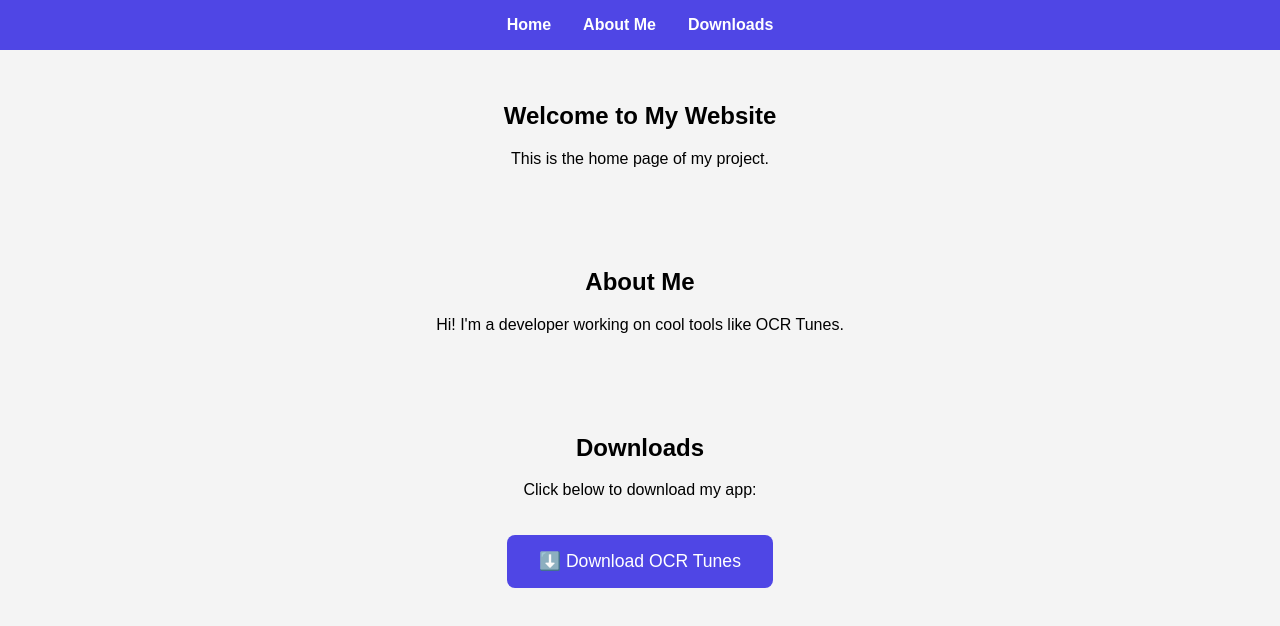
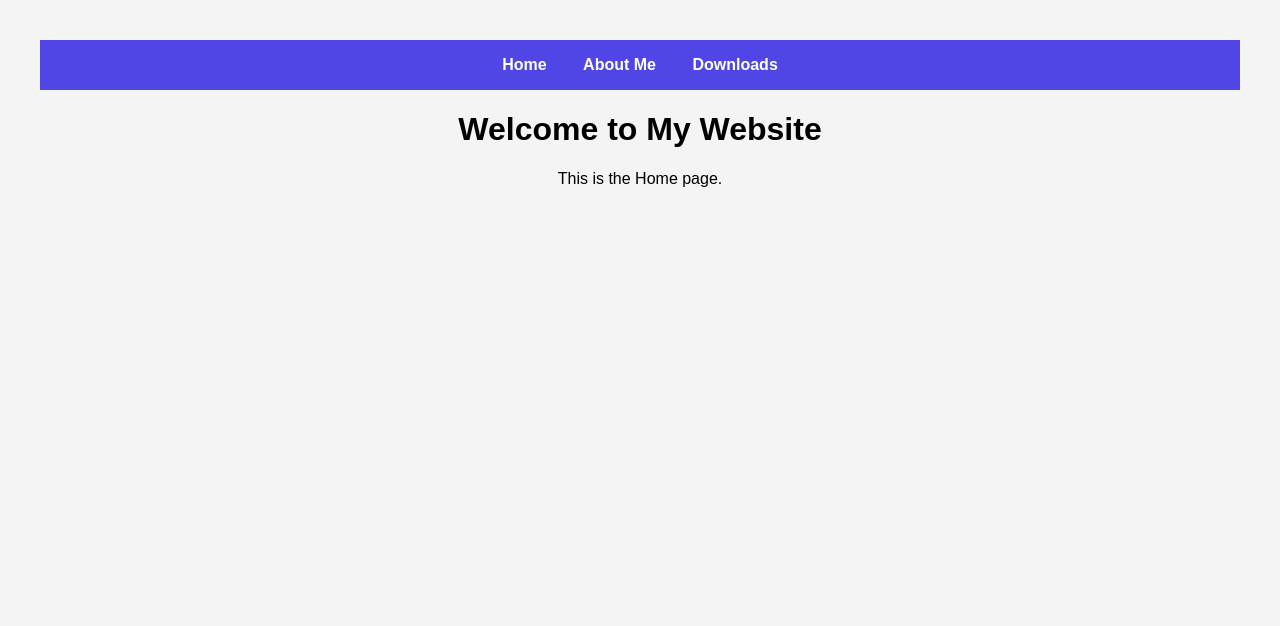
Before and after one commit to Coderno007Lab/Coderno007Lab.github.io, a plain HTML site: page index.html in a window 1280 px wide. Drawn offline with Linux system fonts and the light colour scheme.

Commit message:
Update index.html

```diff
--- a/index.html
+++ b/index.html
@@ -1,79 +1,39 @@
 <!DOCTYPE html>
-<html lang="en">
+<html>
 <head>
-  <meta charset="UTF-8" />
-  <meta name="viewport" content="width=device-width, initial-scale=1.0"/>
-  <title>My Website</title>
+  <meta charset="UTF-8">
+  <title>Home - My Website</title>
   <style>
-    body {
-      margin: 0;
-      font-family: Arial, sans-serif;
-      background-color: #f4f4f4;
-    }
-
     nav {
       background-color: #4f46e5;
       padding: 1rem;
-      display: flex;
-      justify-content: center;
-      gap: 2rem;
+      text-align: center;
     }
-
     nav a {
       color: white;
+      margin: 0 1rem;
       text-decoration: none;
       font-weight: bold;
     }
-
     nav a:hover {
       text-decoration: underline;
     }
-
-    section {
+    body {
+      font-family: Arial, sans-serif;
+      background: #f4f4f4;
+      text-align: center;
       padding: 2rem;
-      text-align: center;
-    }
-
-    .download-btn {
-      background-color: #4f46e5;
-      color: white;
-      padding: 1rem 2rem;
-      border: none;
-      border-radius: 8px;
-      font-size: 1.1rem;
-      text-decoration: none;
-      display: inline-block;
-      margin-top: 20px;
-    }
-
-    .download-btn:hover {
-      background-color: #3730a3;
     }
   </style>
 </head>
 <body>
-
   <nav>
-    <a href="#home">Home</a>
-    <a href="#about">About Me</a>
-    <a href="#downloads">Downloads</a>
+    <a href="index.html">Home</a>
+    <a href="about.html">About Me</a>
+    <a href="downloads.html">Downloads</a>
   </nav>
 
-  <section id="home">
-    <h1>Welcome to My Website</h1>
-    <p>This is the home page of my project.</p>
-  </section>
-
-  <section id="about">
-    <h2>About Me</h2>
-    <p>Hi! I'm a developer working on cool tools like OCR Tunes.</p>
-  </section>
-
-  <section id="downloads">
-    <h2>Downloads</h2>
-    <p>Click below to download my app:</p>
-    <a href="OCR_Tunes_Installer.exe" download class="download-btn">⬇️ Download OCR Tunes</a>
-  </section>
-
+  <h1>Welcome to My Website</h1>
+  <p>This is the Home page.</p>
 </body>
 </html>
```
